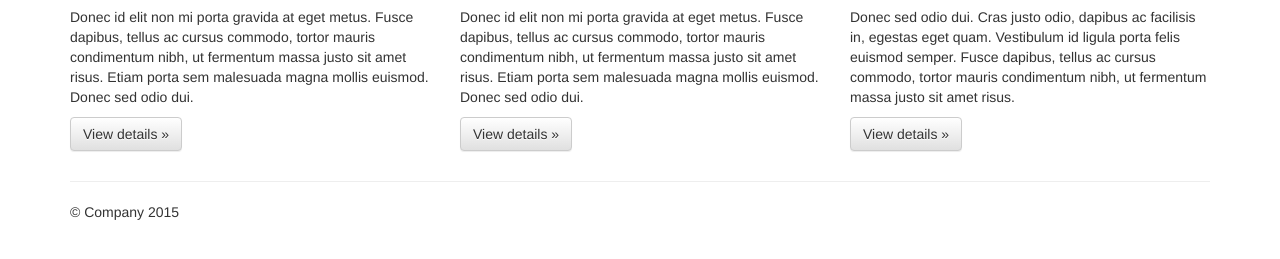
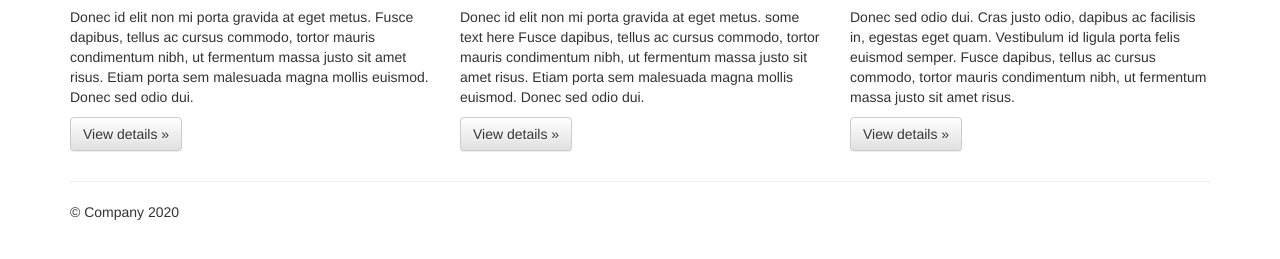
Before and after one commit to michelvu2016/website, a plain HTML site: page index.html in a window 1280 px wide. Shown: the part 467-726 px from the top of the page. Drawn offline with nearby package versions, Linux system fonts and the light colour scheme.

Commit message:
Update index.html

```diff
--- a/index.html
+++ b/index.html
@@ -6,7 +6,7 @@
     <head>
         <meta charset="utf-8">
         <meta http-equiv="X-UA-Compatible" content="IE=edge,chrome=1">
-        <title></title>
+        <title>My Website</title>
         <meta name="description" content="">
         <meta name="viewport" content="width=device-width, initial-scale=1">
         <link rel="apple-touch-icon" href="apple-touch-icon.png">
@@ -71,7 +71,7 @@
         </div>
         <div class="col-md-4">
           <h2>Heading</h2>
-          <p>Donec id elit non mi porta gravida at eget metus. Fusce dapibus, tellus ac cursus commodo, tortor mauris condimentum nibh, ut fermentum massa justo sit amet risus. Etiam porta sem malesuada magna mollis euismod. Donec sed odio dui. </p>
+          <p>Donec id elit non mi porta gravida at eget metus. some text here Fusce dapibus, tellus ac cursus commodo, tortor mauris condimentum nibh, ut fermentum massa justo sit amet risus. Etiam porta sem malesuada magna mollis euismod. Donec sed odio dui. </p>
           <p><a class="btn btn-default" href="#" role="button">View details &raquo;</a></p>
        </div>
         <div class="col-md-4">
@@ -84,7 +84,7 @@
       <hr>
 
       <footer>
-        <p>&copy; Company 2015</p>
+        <p>&copy; Company 2020</p>
       </footer>
     </div> <!-- /container -->        <script src="//ajax.googleapis.com/ajax/libs/jquery/1.11.2/jquery.min.js"></script>
         <script>window.jQuery || document.write('<script src="js/vendor/jquery-1.11.2.min.js"><\/script>')</script>
```
